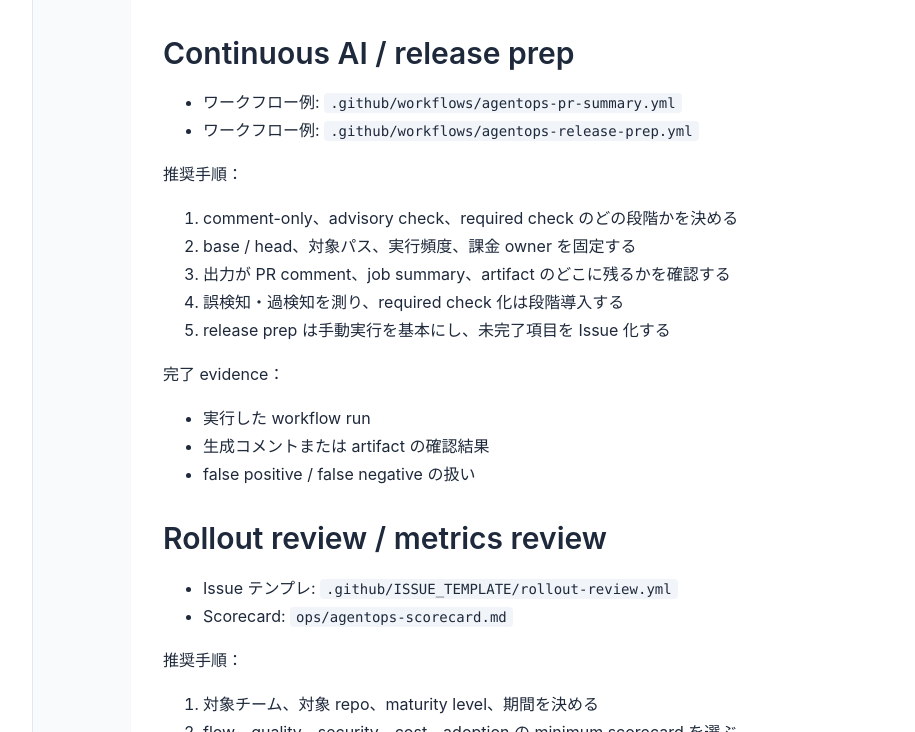
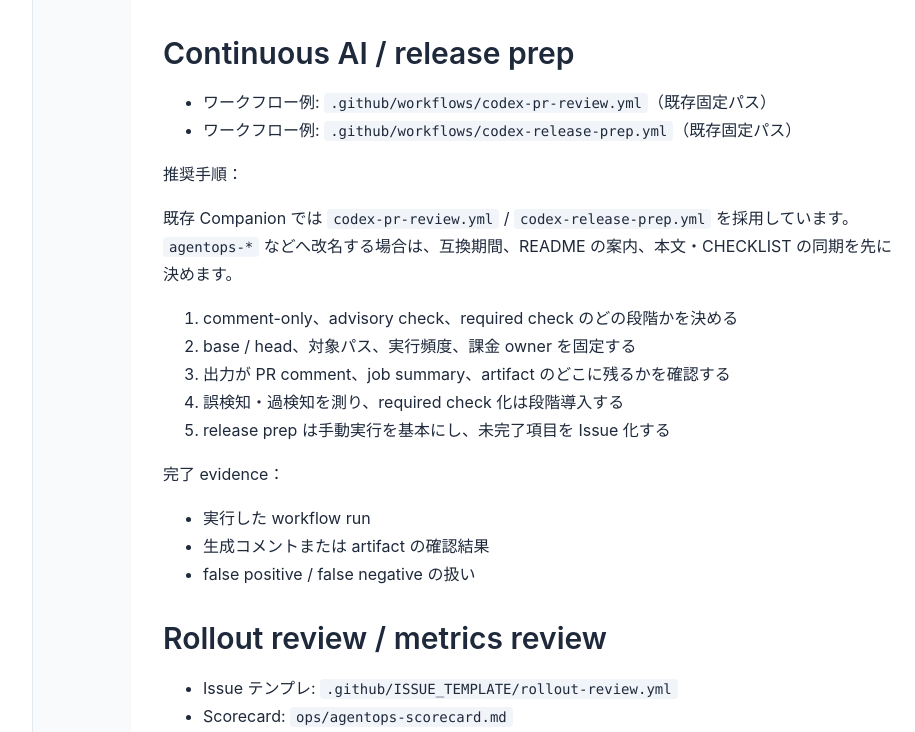
Before and after one commit to itdojp/GitHub-AgentOps-book, a Jekyll site: the page built from docs/appendices/appendix-b/index.md, in a window 1280 px wide and 900 px high, scrolled down 5451 px, cut to the strip 168-900 px from the top of the window. Shown: the whole strip, without its empty margins (247-1162 px from the left). Built offline with Jekyll 4.4.1, drawn with Linux system fonts in a browser that asks for light colours.

Commit message:
docs: align appendix workflow template paths

```diff
--- a/docs/appendices/appendix-b/index.md
+++ b/docs/appendices/appendix-b/index.md
@@ -217,10 +217,13 @@ rollout review など、商用運用で繰り返す作業の標準手順を整
 
 ## Continuous AI / release prep
 
-- ワークフロー例: `.github/workflows/agentops-pr-summary.yml`
-- ワークフロー例: `.github/workflows/agentops-release-prep.yml`
+- ワークフロー例: `.github/workflows/codex-pr-review.yml`（既存固定パス）
+- ワークフロー例: `.github/workflows/codex-release-prep.yml`（既存固定パス）
 
 推奨手順：
+
+既存 Companion では `codex-pr-review.yml` / `codex-release-prep.yml` を採用しています。
+`agentops-*` などへ改名する場合は、互換期間、README の案内、本文・CHECKLIST の同期を先に決めます。
 
 1. comment-only、advisory check、required check のどの段階かを決める
 2. base / head、対象パス、実行頻度、課金 owner を固定する
```
Also changed, not shown: docs/appendices/appendix-a/index.md (+5 -2 lines), src/appendices/appendix-a/index.md (+5 -2 lines), src/appendices/appendix-b/index.md (+5 -2 lines).
